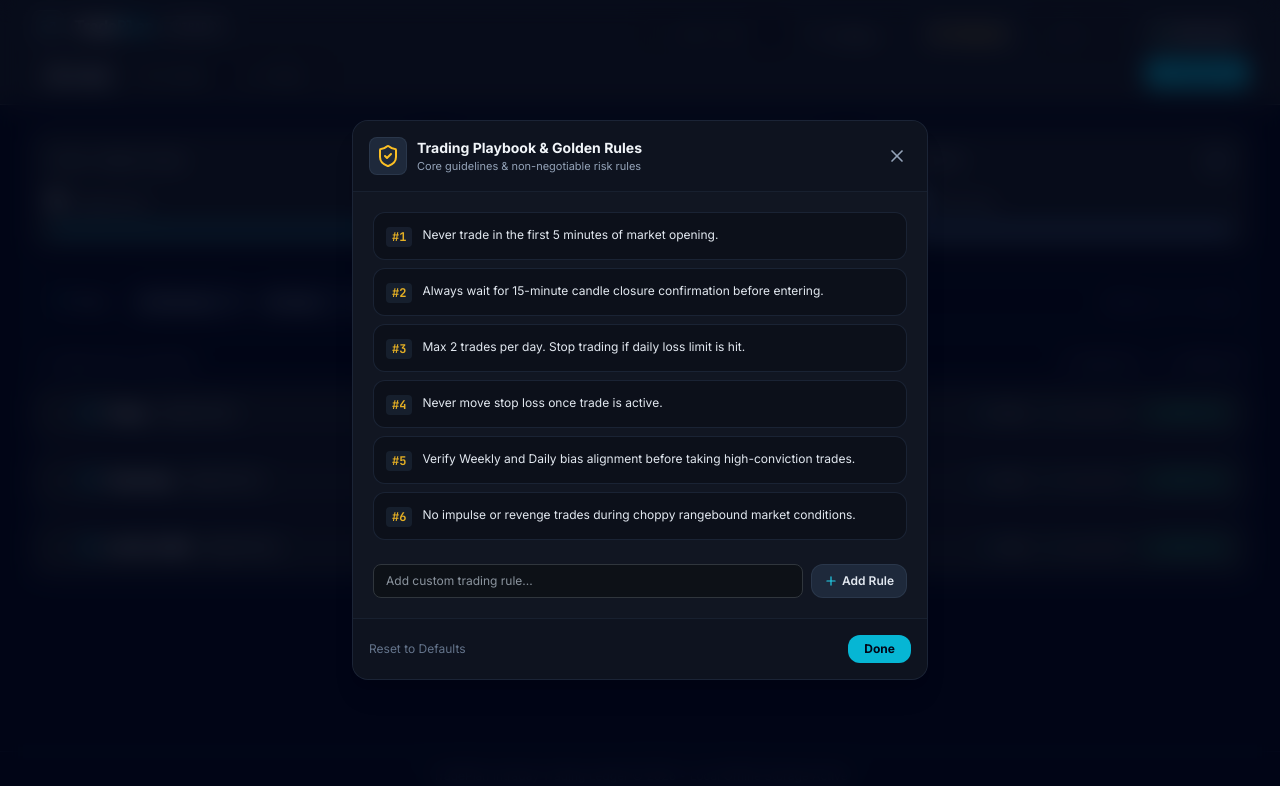
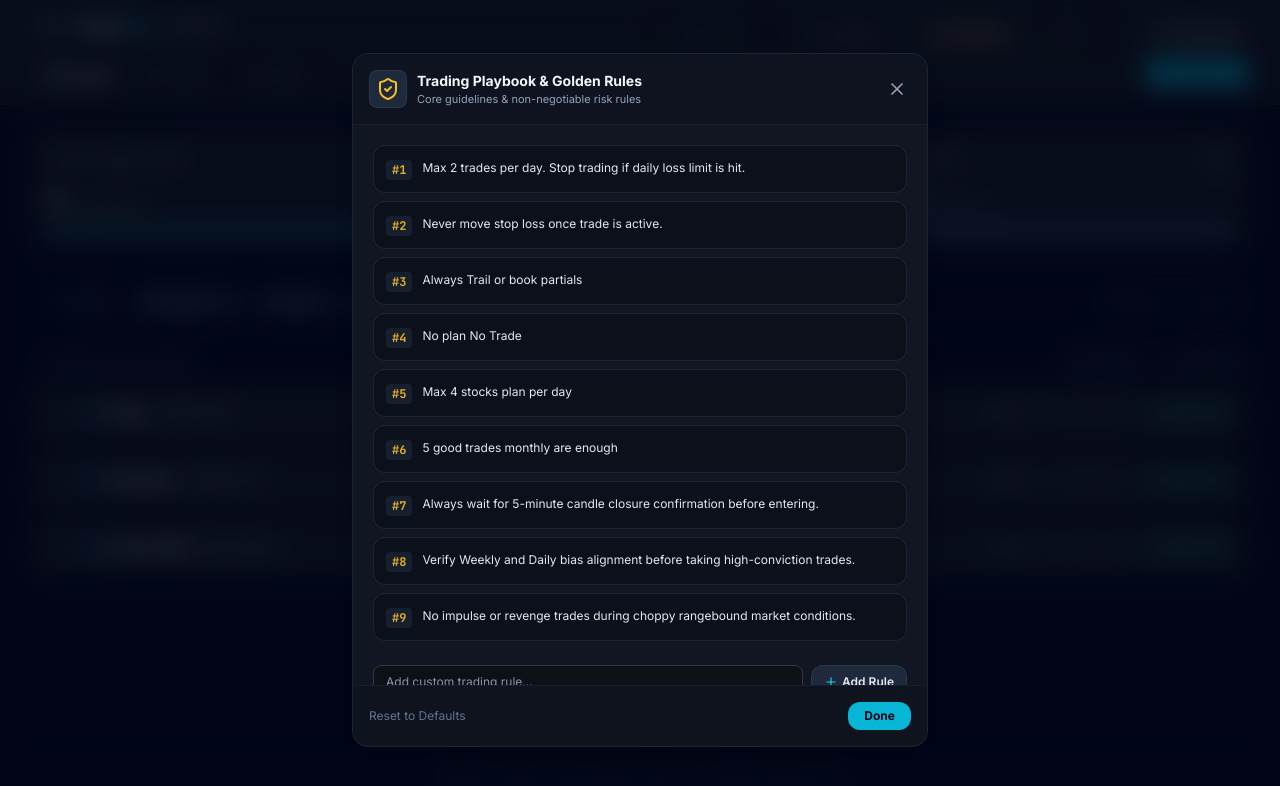
Before and after one commit to abhishekarya007/Trade-Plan, a React (Vite) app: page / in a window 1280 px wide. Both pictures are taken after a click on the button "Playbook". Shown: the top 786 px of the page. Built offline with nearby package versions, Linux system fonts and the light colour scheme.

Commit message:
playbook updated

```diff
--- a/src/components/PlaybookModal.jsx
+++ b/src/components/PlaybookModal.jsx
@@ -3,10 +3,13 @@ import { X, ShieldCheck, Plus, Trash2, Save, Sparkles } from 'lucide-react';
 import { playSuccessSound, playDeleteSound, playInfoSound } from '../utils/sound';
 
 const DEFAULT_PLAYBOOK_RULES = [
-  'Never trade in the first 5 minutes of market opening.',
-  'Always wait for 15-minute candle closure confirmation before entering.',
   'Max 2 trades per day. Stop trading if daily loss limit is hit.',
   'Never move stop loss once trade is active.',
+  'Always Trail or book partials',
+  'No plan No Trade',
+  'Max 4 stocks plan per day',
+  '5 good trades monthly are enough',
+  'Always wait for 5-minute candle closure confirmation before entering.',
   'Verify Weekly and Daily bias alignment before taking high-conviction trades.',
   'No impulse or revenge trades during choppy rangebound market conditions.'
 ];
```
